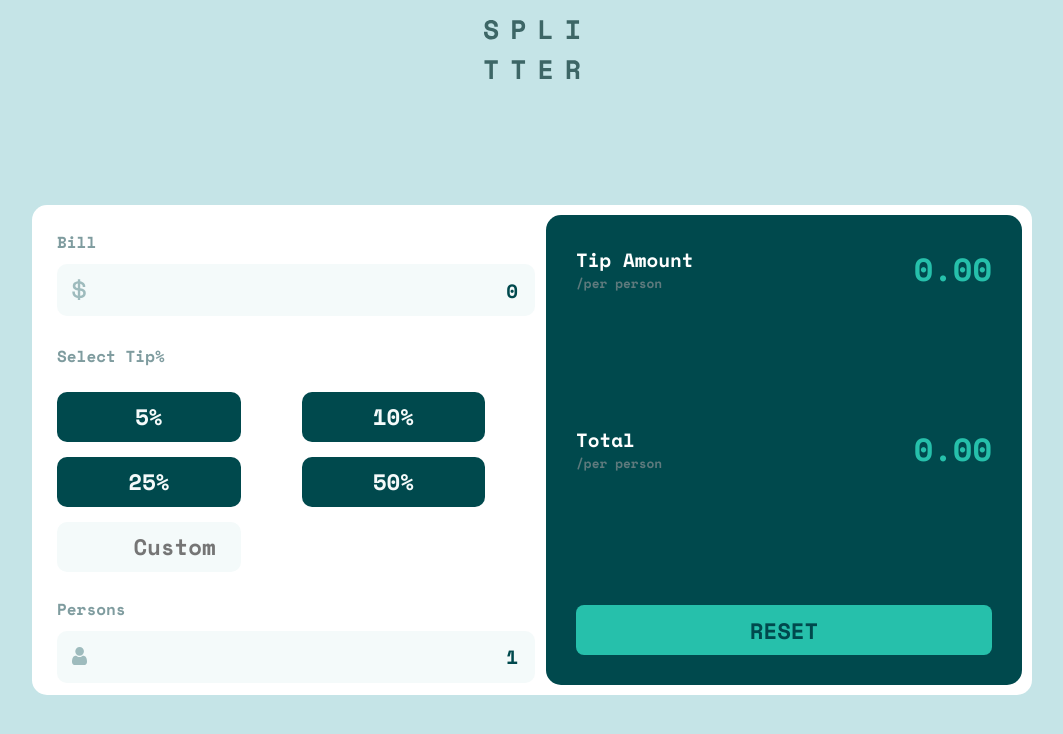
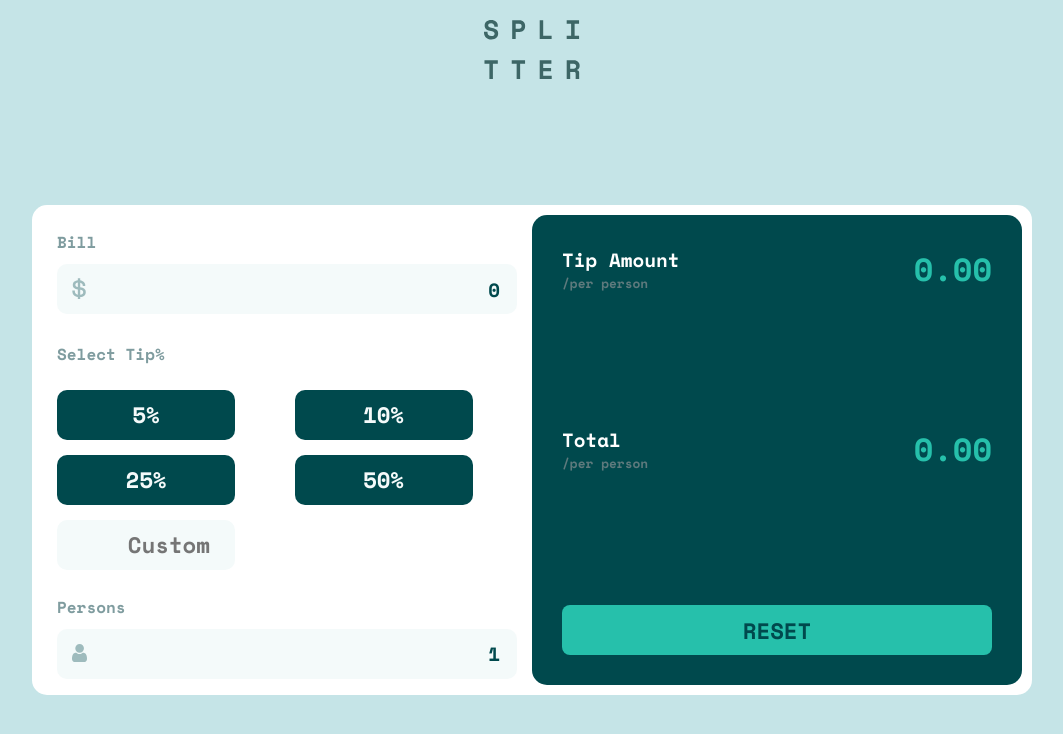
Before and after one commit to martinablazheska/splitter, a React (Create React App) app: page / in a window 1280 px wide. Shown: the top 734 px of the page, without its empty margins (108-1171 px from the left). Built offline with nearby package versions, Linux system fonts and the light colour scheme.

Commit message:
Style changes

```diff
--- a/src/components/Calculator/Input/Input.module.css
+++ b/src/components/Calculator/Input/Input.module.css
@@ -4,6 +4,7 @@
   justify-content: space-evenly;
   height: auto;
   width: 100%;
+  box-sizing: border-box;
 }
 
 @media (min-width: 400px) {
--- a/src/components/Calculator/Input/InputField/InputFIeld.module.css
+++ b/src/components/Calculator/Input/InputField/InputFIeld.module.css
@@ -30,6 +30,7 @@ input {
   background-size: 15px;
   background-position-x: 15px;
   background-position-y: center;
+  box-sizing: border-box;
 }
 
 .label-container {
```
